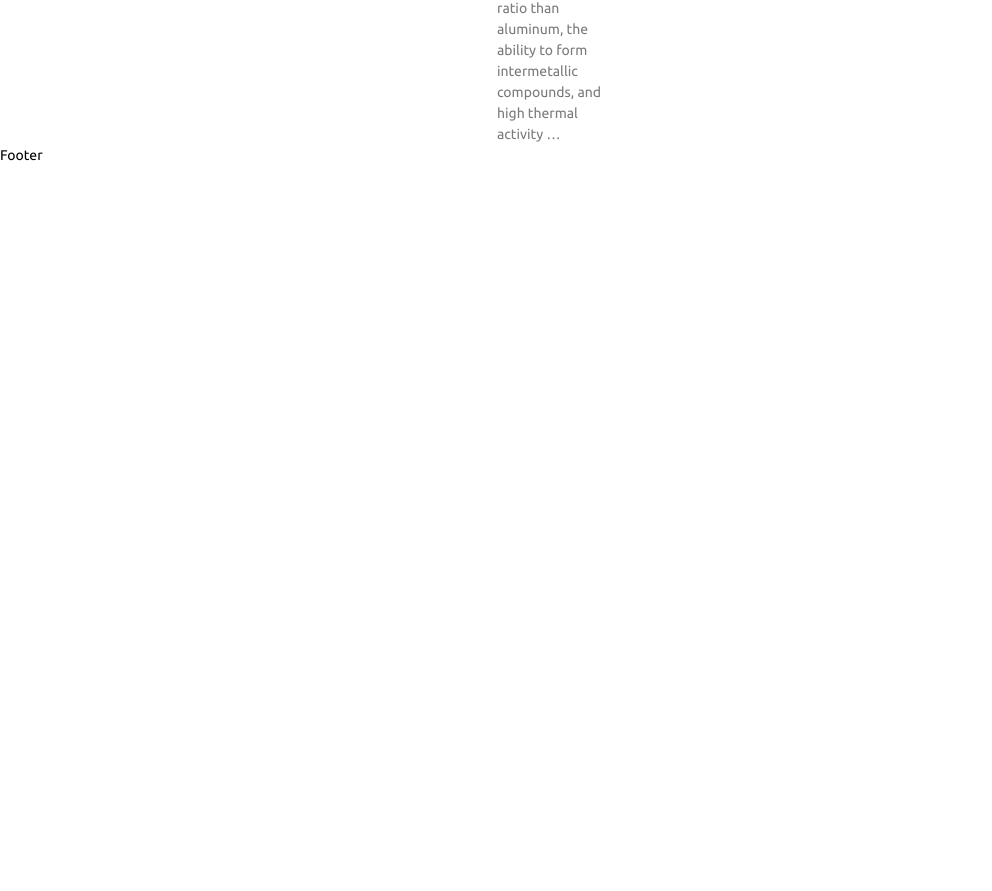
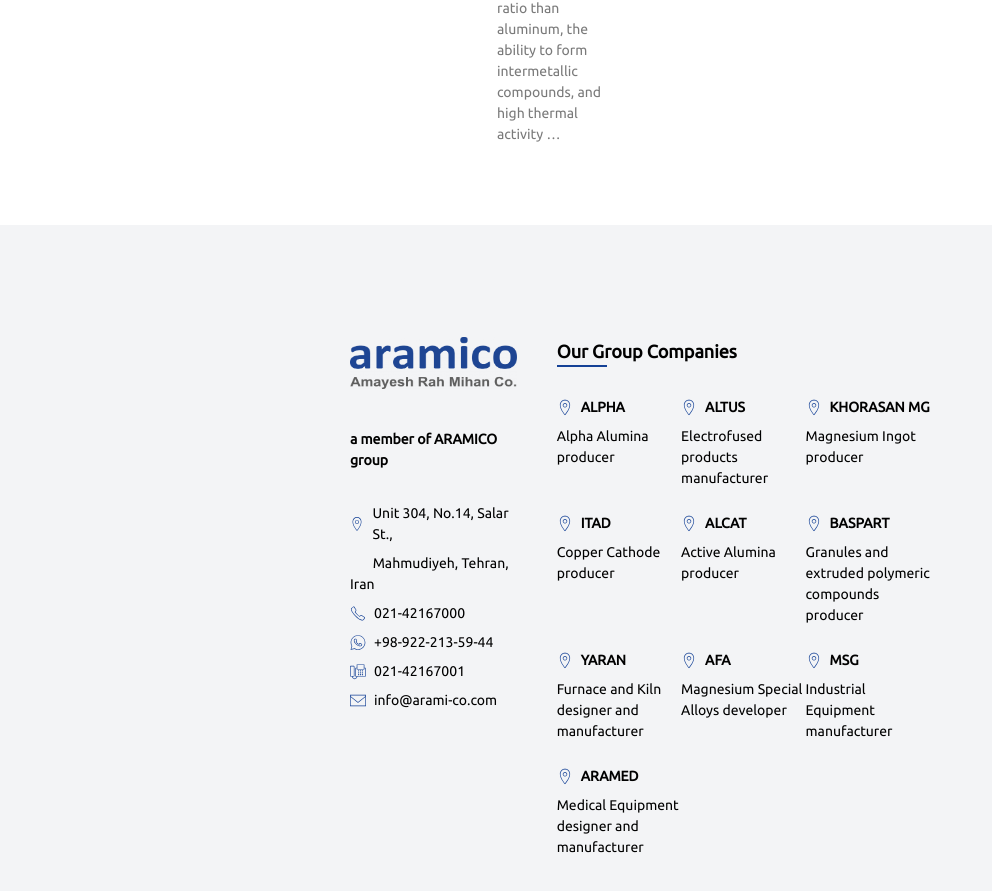
Before and after one commit to mohammadali-amd/aramico, a Next.js app: page / in a window 1280 px wide. Shown: the part 2312-3203 px from the top of the page, without its empty margins (0-992 px from the left). Before the commit the page ends 2478 px from the top, so only its background shows below. Built offline with nearby package versions, Linux system fonts and the light colour scheme.

Commit message:
Update Footer

```diff
--- a/components/Footer.jsx
+++ b/components/Footer.jsx
@@ -1,7 +1,161 @@
+import Image from "next/image";
+import Logo from "../public/aramico-Logo.png";
+import { phone, email, location, fax, whatsapp } from "../images/icons";
+import Divider from "./Divider";
+
 const Footer = () => {
   return (
-    <div>Footer</div>
-  )
-}
+    <div className="bg-gray-100 mt-20">
+      <div className="grid md:grid-cols-3 gap-10 pt-16 md:pt-28 pb-16 page-layout">
+        {/* Contact Information */}
+        <div>
+          <div className="flex justify-center md:justify-start">
+            <Image src={Logo} alt="Logo" className="w-56" />
+          </div>
+          <p className="mt-10 font-bold">a member of ARAMICO group</p>
+          <ul className="grid gap-2 mt-8">
+            <li className="flex gap-2">
+              <span className="flex">
+                <Image src={location} alt="location" className="w-4" />
+              </span>
+              <span>Unit 304, No.14, Salar St.,</span>
+            </li>
+            <li className="flex gap-2">
+              <span>&nbsp; &nbsp; &nbsp; &nbsp;Mahmudiyeh, Tehran, Iran</span>
+            </li>
+            <li className="flex gap-2">
+              <span className="flex">
+                <Image src={phone} alt="phone" className="w-4" />
+              </span>
+              <span>021-42167000</span>
+            </li>
+            <li className="flex gap-2">
+              <span className="flex">
+                <Image src={whatsapp} alt="whatsapp" className="w-4" />
+              </span>
+              <span>+98-922-213-59-44</span>
+            </li>
+            <li className="flex gap-2">
+              <span className="flex">
+                <Image src={fax} alt="fax" className="w-4" />
+              </span>
+              <span>021-42167001</span>
+            </li>
+            <li className="flex gap-2">
+              <span className="flex">
+                <Image src={email} alt="email" className="w-4" />
+              </span>
+              <span>info@arami-co.com</span>
+            </li>
+          </ul>
+        </div>
+
+        {/* Our Group Companies */}
+        <div className="md:col-span-2">
+          <div>
+            <h3 className="text-lg font-bold">Our Group Companies</h3>
+            <Divider mt={0} width={50} />
+          </div>
+          <ul className="grid md:grid-cols-3 gap-y-6">
+            <li>
+              <div className="flex gap-2">
+                <span className="flex">
+                  <Image src={location} alt="location" className="w-4" />
+                </span>
+                <span className="font-bold">ALPHA</span>
+              </div>
+              <p className="mt-2">Alpha Alumina producer</p>
+            </li>
+            <li>
+              <div className="flex gap-2">
+                <span className="flex">
+                  <Image src={location} alt="location" className="w-4" />
+                </span>
+                <span className="font-bold">ALTUS</span>
+              </div>
+              <p className="mt-2 pr-10">Electrofused products manufacturer</p>
+            </li>
+            <li>
+              <div className="flex gap-2">
+                <span className="flex">
+                  <Image src={location} alt="location" className="w-4" />
+                </span>
+                <span className="font-bold">KHORASAN MG</span>
+              </div>
+              <p className="mt-2">Magnesium Ingot producer</p>
+            </li>
+            <li>
+              <div className="flex gap-2">
+                <span className="flex">
+                  <Image src={location} alt="location" className="w-4" />
+                </span>
+                <span className="font-bold">ITAD</span>
+              </div>
+              <p className="mt-2">Copper Cathode producer</p>
+            </li>
+            <li>
+              <div className="flex gap-2">
+                <span className="flex">
+                  <Image src={location} alt="location" className="w-4" />
+                </span>
+                <span className="font-bold">ALCAT</span>
+              </div>
+              <p className="mt-2">Active Alumina producer</p>
+            </li>
+            <li>
+              <div className="flex gap-2">
+                <span className="flex">
+                  <Image src={location} alt="location" className="w-4" />
+                </span>
+                <span className="font-bold">BASPART</span>
+              </div>
+              <p className="mt-2">
+                Granules and extruded polymeric compounds producer
+              </p>
+            </li>
+            <li>
+              <div className="flex gap-2">
+                <span className="flex">
+                  <Image src={location} alt="location" className="w-4" />
+                </span>
+                <span className="font-bold">YARAN</span>
+              </div>
+              <p className="mt-2">Furnace and Kiln designer and manufacturer</p>
+            </li>
+            <li>
+              <div className="flex gap-2">
+                <span className="flex">
+                  <Image src={location} alt="location" className="w-4" />
+                </span>
+                <span className="font-bold">AFA</span>
+              </div>
+              <p className="mt-2">Magnesium Special Alloys developer</p>
+            </li>
+            <li>
+              <div className="flex gap-2">
+                <span className="flex">
+                  <Image src={location} alt="location" className="w-4" />
+                </span>
+                <span className="font-bold">MSG</span>
+              </div>
+              <p className="mt-2">Industrial Equipment manufacturer</p>
+            </li>
+            <li>
+              <div className="flex gap-2">
+                <span className="flex">
+                  <Image src={location} alt="location" className="w-4" />
+                </span>
+                <span className="font-bold">ARAMED</span>
+              </div>
+              <p className="mt-2">
+                Medical Equipment designer and manufacturer
+              </p>
+            </li>
+          </ul>
+        </div>
+      </div>
+    </div>
+  );
+};
 
 export default Footer;
```
